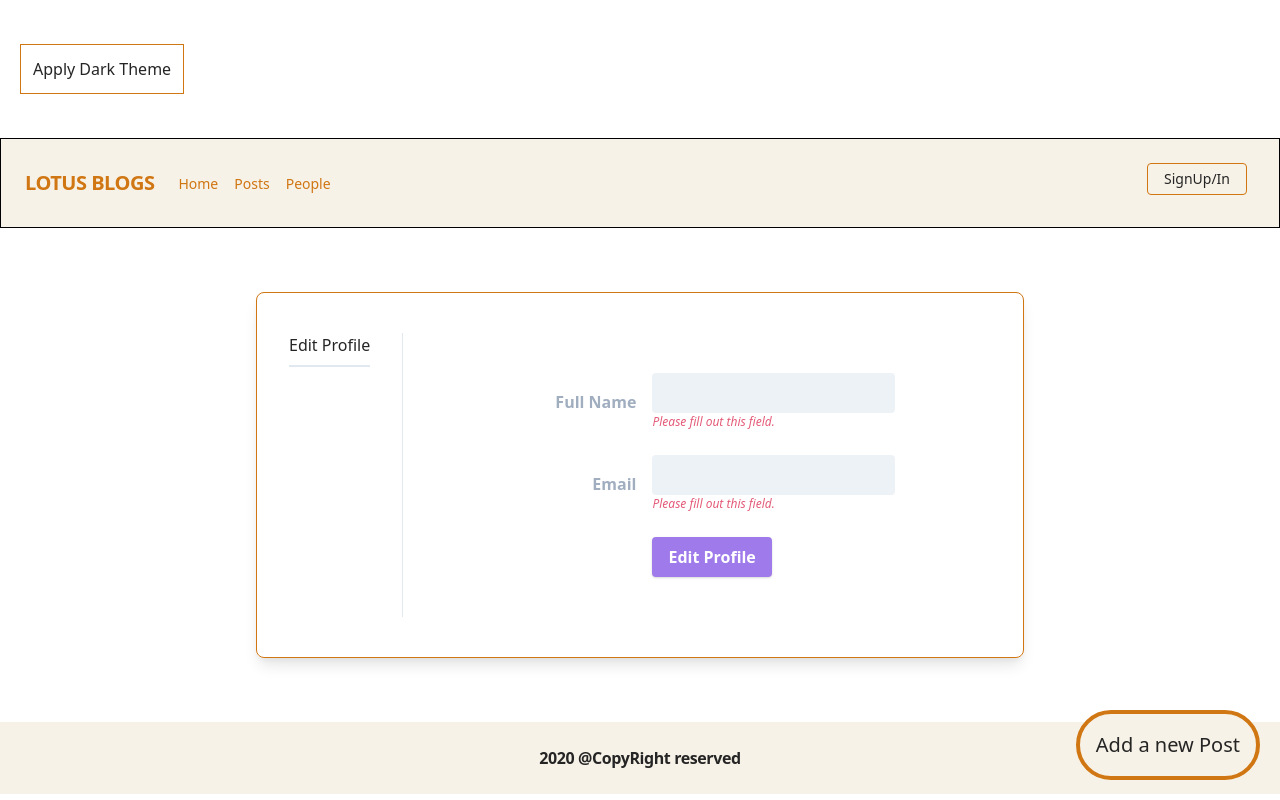
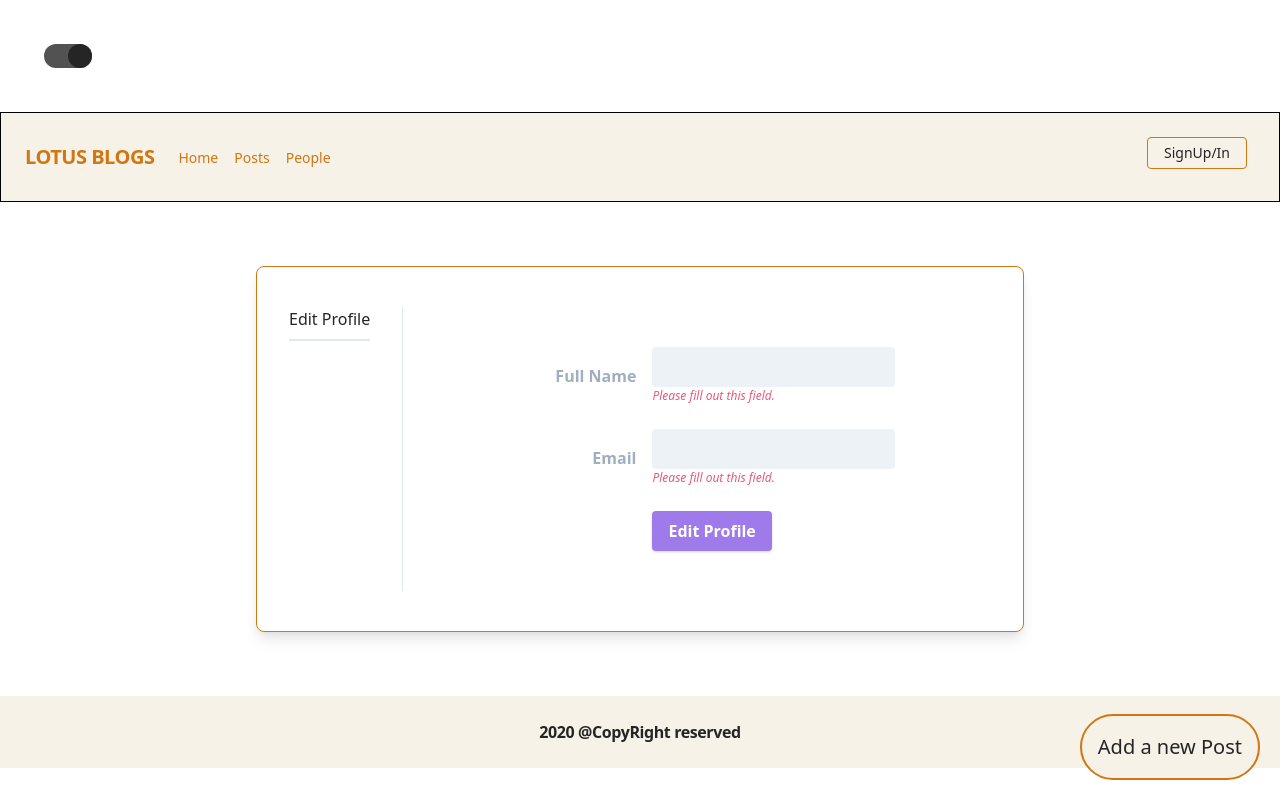
Before and after one commit to Khaalidsub/Lotus-blog-fron, a React (Create React App) app: page / in a window 1280 px wide. Built offline with nearby package versions, Linux system fonts and the light colour scheme.

Commit message:
header added

```diff
--- a/src/App.tsx
+++ b/src/App.tsx
@@ -2,9 +2,7 @@ import React from "react";
 import { NavBar } from "./Components/NavBar";
 import Footer from "./Components/Footer";
 import Home from "./Components/Routes/Home";
-import { DEFAULT_THEME } from "./themes";
-import { applyTheme } from "./utils/theme";
-import { setlocalStorage, getlocalStorage } from "./utils/localStorage";
+
 import Profile from "./Components/Routes/Profile";
 import { Posts } from "./Components/Routes/Posts";
 import { AddPost } from "./Components/Routes/AddPost";
@@ -12,47 +10,17 @@ import { ViewPost } from "./Components/Routes/ViewPost";
 import SignUp from "./Components/Routes/SignUp";
 import SignForm from "./Components/Routes/SignForm";
 import EditProfile from "./Components/Routes/EditProfile";
+import Header from "./Components/Header";
 export interface AppProps {}
 
 export interface AppState {}
 
 class App extends React.Component<AppProps, AppState> {
-  state = {
-    theme: DEFAULT_THEME,
-  };
-  async componentDidMount() {
-    const value = await getlocalStorage("theme");
-    if (value) this.setState({ theme: value });
-    applyTheme(this.state.theme);
-  }
-  async setTheme(theme: string) {
-    this.setState({ theme: theme });
-    applyTheme(theme);
-    await setlocalStorage("theme", theme);
-  }
-  // setDefaultTheme
   render() {
     return (
       <div>
-        <div className="p-5">
-          <div className="mx-auto m-6">
-            {this.state.theme === "default" ? (
-              <button
-                className="text-secondary border border-primary p-3"
-                onClick={() => this.setTheme("dark")}
-              >
-                Apply Dark Theme
-              </button>
-            ) : (
-              <button
-                className="text-secondary border border-primary p-3"
-                onClick={() => this.setTheme("default")}
-              >
-                Apply Light Theme
-              </button>
-            )}
-          </div>
-        </div>
+        <Header />
+
         <div className="sticky top-0 z-50 bg-secondary-background">
           <NavBar />
         </div>
@@ -66,7 +34,7 @@ class App extends React.Component<AppProps, AppState> {
           </div>
         </div>
         <div className="md:block hidden fixed bottom-0 z-20 right-0 p-5">
-          <div className="border-4 border-primary  bg-secondary-background p-4 text-secondary rounded-full text-xl  text-center">
+          <div className="border-2 border-primary  bg-secondary-background p-4 text-secondary rounded-full text-xl  text-center">
             Add a new Post
           </div>
         </div>
--- a/src/Components/Header.tsx
+++ b/src/Components/Header.tsx
@@ -1,13 +1,64 @@
 import React from "react";
+import { motion } from "framer-motion";
+import { DEFAULT_THEME } from "../themes";
+import { applyTheme } from "../utils/theme";
 
+import { getlocalStorage, setlocalStorage } from "../utils/localStorage";
+import "../styles/header.css";
 export interface HeaderProps {}
 
 export interface HeaderState {}
 
 class Header extends React.Component<HeaderProps, HeaderState> {
+  state = {
+    theme: DEFAULT_THEME,
+    toggle: true,
+  };
+  async componentDidMount() {
+    const value = await getlocalStorage("theme");
+    if (value)
+      this.setState({
+        theme: value,
+        toggle: value === "dark" ? false : true,
+      });
+
+    applyTheme(this.state.theme);
+  }
+  async setTheme(toggling: boolean) {
+    this.setState({
+      theme: toggling ? "default" : "dark",
+      toggle: toggling,
+    });
+    console.log(this.state.theme, this.state.toggle, toggling);
+
+    applyTheme(this.state.theme);
+    await setlocalStorage("theme", this.state.theme);
+  }
   render() {
-    return <div></div>;
+    return (
+      <div className="p-5">
+        <div className="m-6">
+          <div
+            className="switch h-6 w-12 rounded-full bg-tertiary"
+            data-ison={this.state.toggle}
+            onClick={() => this.setTheme(!this.state.toggle)}
+          >
+            <motion.div
+              className="handle h-6 my-auto w-6 rounded-full"
+              layout
+              transition={spring}
+            />
+          </div>
+        </div>
+      </div>
+    );
   }
 }
 
+const spring = {
+  type: "spring",
+  stiffness: 700,
+  damping: 30,
+};
+
 export default Header;
--- /dev/null
+++ b/src/styles/header.css
@@ -0,0 +1,14 @@
+.switch {
+  display: flex;
+  justify-content: flex-start;
+
+  cursor: pointer;
+}
+
+.switch[data-ison="true"] {
+  justify-content: flex-end;
+}
+
+.handle {
+  background-color: var(--color-secondary);
+}
```
